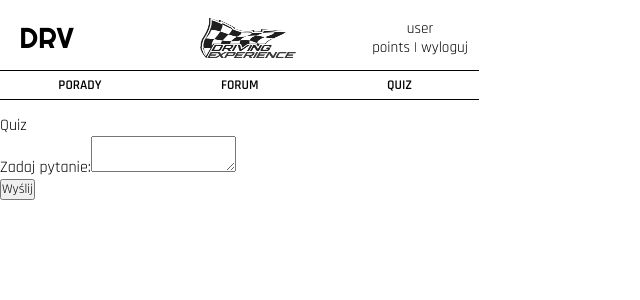
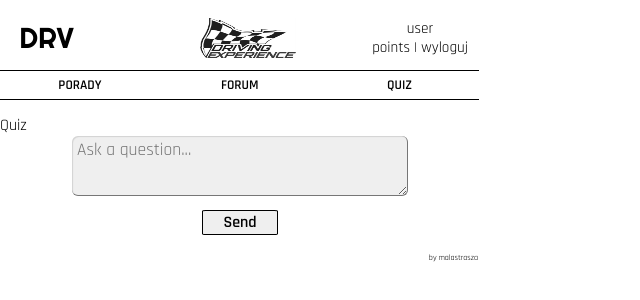
Before and after one commit to malastrasza/driver, a React (Create React App) app: page /#/quiz in a window 1280 px wide. Shown: the top 300 px of the page, without its empty margins (0-640 px from the left). Built offline with nearby package versions, Linux system fonts and the light colour scheme.

Commit message:
body made

```diff
--- a/src/App.js
+++ b/src/App.js
@@ -54,10 +54,15 @@ class Footer extends Component {
     render() {
         return (
             <div>
-                <div>Zadaj pytanie:
-                    <textarea></textarea></div>
-                <button>Wyślij</button>
-            </div>
+                <div className="buttonCenter">
+                    <textarea placeholder="Ask a question..." rows="20" cols="40"></textarea>
+                </div>
+                <div className="buttonCenter"><button className="training">Send</button>
+                </div>
+                <div className="signature">
+                    by malastrasza
+                </div>
+                </div>
         )
     }
 }
--- a/src/App.scss
+++ b/src/App.scss
@@ -165,8 +165,35 @@ a {
 
 .weeklyShare a {
   color: #EBEBEB;
-  padding-top: 5px;
+  padding-top: 10px;
   padding-bottom: 5px;
-  //padding-left: 25px;
   font-size: 1.6rem;
 }
+
+textarea {
+  margin-bottom: 10px;
+  width: 70%;
+  height: 60px;
+  background: none repeat scroll 0 0 #EFEFEF;
+  border-color: -moz-use-text-color #FFFFFF #FFFFFF;
+  border-radius: 6px;
+  border-style: none solid solid none;
+  border-width: medium 1px 1px medium;
+  box-shadow: 1px 1px 1px rgba(0, 0, 0, 0.12) inset;
+  color: #555555;
+  font-size: 1.1rem;
+  line-height: 1.2rem;
+  padding: 5px 5px;
+  transition: background-color 0.2s ease 0s;
+}
+
+textarea:focus {
+  background: none repeat scroll 0 0 #FFFFFF;
+  outline-width: 0;
+}
+
+.signature {
+  text-align: right;
+  padding-right: 2px;
+  font-size: 0.5rem;
+}
```
